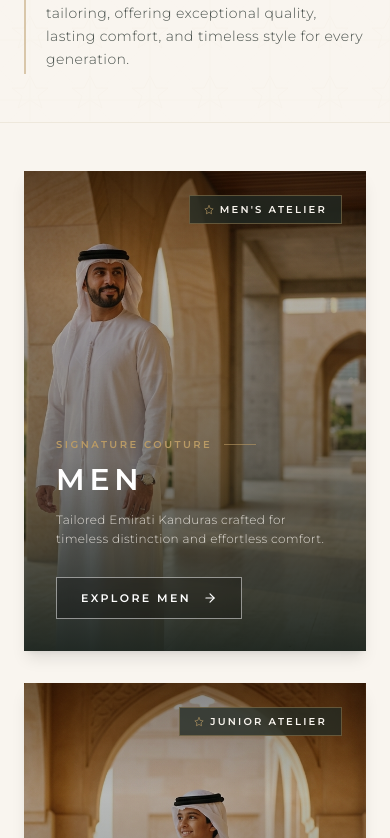
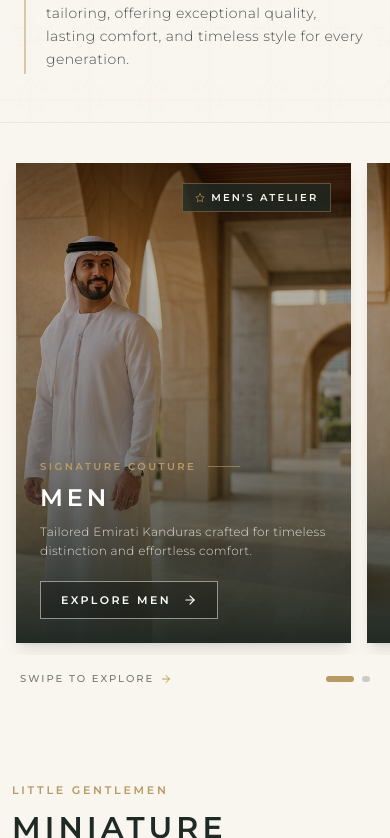
Before and after one commit to elyneluxe-ctrl/elyne, a Next.js app: page / in a window 390 px wide. Shown: the part 1006-1844 px from the top of the page. Built offline with nearby package versions, Linux system fonts and the light colour scheme; no server answers.

Commit message:
feat(collections): display collection cards horizontally with swipe on mobile

```diff
--- a/src/app/globals.css
+++ b/src/app/globals.css
@@ -121,3 +121,12 @@
 ::-webkit-scrollbar-thumb {
   background: #1F2A24;
 }
+
+/* Hide scrollbar for Chrome, Safari, Opera and Firefox */
+.no-scrollbar::-webkit-scrollbar {
+  display: none;
+}
+.no-scrollbar {
+  -ms-overflow-style: none;
+  scrollbar-width: none;
+}
--- a/src/components/CollectionCards.tsx
+++ b/src/components/CollectionCards.tsx
@@ -1,6 +1,6 @@
 "use client";
 
-import React from "react";
+import React, { useState, useRef, useEffect } from "react";
 import Image from "next/image";
 import Link from "next/link";
 import { ArrowRight, ArrowLeft } from "lucide-react";
@@ -11,6 +11,10 @@ import { ArabianStar } from "./ArabianGeometricMotif";
 export default function CollectionCards() {
   const { t, isRtl } = useCart();
   const ArrowIcon = isRtl ? ArrowLeft : ArrowRight;
+
+  const [activeIndex, setActiveIndex] = useState(0);
+  const containerRef = useRef<HTMLDivElement>(null);
+  const cardRefs = useRef<(HTMLDivElement | null)[]>([]);
 
   const collections = [
     {
@@ -37,19 +41,49 @@ export default function CollectionCards() {
     }
   ];
 
+  // Track active slide on mobile horizontal scroll
+  const handleScroll = () => {
+    if (!containerRef.current) return;
+    const { scrollLeft, offsetWidth } = containerRef.current;
+    const cardWidth = offsetWidth * 0.86;
+    const scrollPos = Math.abs(scrollLeft);
+    const index = Math.round(scrollPos / cardWidth);
+    setActiveIndex(Math.min(Math.max(index, 0), collections.length - 1));
+  };
+
+  const scrollToIndex = (index: number) => {
+    const cardEl = cardRefs.current[index];
+    if (cardEl) {
+      cardEl.scrollIntoView({
+        behavior: "smooth",
+        inline: "center",
+        block: "nearest"
+      });
+      setActiveIndex(index);
+    }
+  };
+
   return (
-    <section className="bg-[#F9F5EF] py-12 sm:py-16 lg:py-20 px-6 sm:px-10 lg:px-14">
+    <section className="bg-[#F9F5EF] py-10 sm:py-16 lg:py-20 px-4 sm:px-10 lg:px-14 overflow-hidden">
       <div className="max-w-7xl mx-auto">
-        <div className="grid grid-cols-1 md:grid-cols-2 gap-8 lg:gap-10">
+        {/* Horizontal Swipe on Mobile (<md) | 2-Column Grid on Tablet/Desktop (>=md) */}
+        <div
+          ref={containerRef}
+          onScroll={handleScroll}
+          className="flex md:grid md:grid-cols-2 gap-4 sm:gap-8 lg:gap-10 overflow-x-auto md:overflow-visible snap-x snap-mandatory no-scrollbar pb-3 md:pb-0 -mx-4 px-4 sm:-mx-10 sm:px-10 md:mx-0 md:px-0"
+        >
           {collections.map((item, idx) => (
             <motion.div
               key={item.id}
+              ref={(el) => {
+                cardRefs.current[idx] = el;
+              }}
               initial={{ opacity: 0, y: 30 }}
               whileInView={{ opacity: 1, y: 0 }}
               viewport={{ once: true, margin: "-60px" }}
               transition={{ duration: 0.8, delay: idx * 0.15, ease: [0.16, 1, 0.3, 1] }}
               id={item.id}
-              className="group relative h-[480px] sm:h-[540px] lg:h-[600px] w-full overflow-hidden bg-[#1F2A24] shadow-lg cursor-pointer"
+              className="group relative h-[480px] sm:h-[540px] lg:h-[600px] w-[86vw] sm:w-[80vw] md:w-full shrink-0 snap-center overflow-hidden bg-[#1F2A24] shadow-lg cursor-pointer"
             >
               <Link href={item.href} className="block w-full h-full relative">
                 {/* Editorial Photography Background */}
@@ -58,7 +92,7 @@ export default function CollectionCards() {
                     src={item.image}
                     alt={item.alt}
                     fill
-                    sizes="(max-width: 768px) 100vw, 50vw"
+                    sizes="(max-width: 768px) 86vw, 50vw"
                     priority={idx === 0}
                     className="object-cover object-center transform scale-100 group-hover:scale-[1.04] transition-transform duration-700 ease-out"
                   />
@@ -71,17 +105,17 @@ export default function CollectionCards() {
                 </div>
 
                 {/* Top Corner Badge with Arabian Star */}
-                <div className="absolute top-6 right-6 rtl:right-auto rtl:left-6 z-20">
-                  <span className="inline-flex items-center space-x-1.5 rtl:space-x-reverse px-3.5 py-1.5 bg-[#1F2A24]/75 backdrop-blur-md border border-[#B99A65]/40 text-[#F9F5EF] text-[10px] tracking-[0.22em] uppercase font-semibold">
+                <div className="absolute top-5 sm:top-6 right-5 sm:right-6 rtl:right-auto rtl:left-5 sm:rtl:left-6 z-20">
+                  <span className="inline-flex items-center space-x-1.5 rtl:space-x-reverse px-3 sm:px-3.5 py-1.5 bg-[#1F2A24]/75 backdrop-blur-md border border-[#B99A65]/40 text-[#F9F5EF] text-[10px] tracking-[0.22em] uppercase font-semibold">
                     <ArabianStar className="w-2.5 h-2.5 text-[#B99A65]" />
                     <span>{item.badge}</span>
                   </span>
                 </div>
 
                 {/* Card Editorial Content positioned at bottom */}
-                <div className="absolute inset-x-0 bottom-0 z-20 p-8 sm:p-10 lg:p-12 flex flex-col justify-end text-white text-left rtl:text-right">
+                <div className="absolute inset-x-0 bottom-0 z-20 p-6 sm:p-10 lg:p-12 flex flex-col justify-end text-white text-left rtl:text-right">
                   {/* Eyebrow */}
-                  <div className="flex items-center space-x-3 rtl:space-x-reverse mb-2.5">
+                  <div className="flex items-center space-x-3 rtl:space-x-reverse mb-2 sm:mb-2.5">
                     <span className="text-[10px] sm:text-[11px] font-semibold tracking-[0.25em] uppercase text-[#B99A65]">
                       {item.eyebrow}
                     </span>
@@ -89,18 +123,18 @@ export default function CollectionCards() {
                   </div>
 
                   {/* Title */}
-                  <h3 className="text-3xl sm:text-4xl lg:text-5xl font-semibold tracking-[0.16em] uppercase text-white mb-3">
+                  <h3 className="text-2xl sm:text-4xl lg:text-5xl font-semibold tracking-[0.16em] uppercase text-white mb-2 sm:mb-3">
                     {item.title}
                   </h3>
 
                   {/* Description */}
-                  <p className="text-xs sm:text-sm text-[#F9F5EF]/85 font-light tracking-[0.03em] mb-7 leading-relaxed max-w-md">
+                  <p className="text-xs sm:text-sm text-[#F9F5EF]/85 font-light tracking-[0.03em] mb-5 sm:mb-7 leading-relaxed max-w-md line-clamp-2 sm:line-clamp-none">
                     {item.description}
                   </p>
 
                   {/* Luxury CTA Button */}
                   <div>
-                    <span className="inline-flex items-center space-x-3 rtl:space-x-reverse px-6 sm:px-7 py-3 border border-white/50 bg-black/25 backdrop-blur-sm text-white text-[11px] sm:text-xs font-semibold tracking-[0.22em] uppercase group-hover:border-[#B99A65] group-hover:bg-[#B99A65] group-hover:text-[#1F2A24] transition-all duration-300">
+                    <span className="inline-flex items-center space-x-3 rtl:space-x-reverse px-5 sm:px-7 py-2.5 sm:py-3 border border-white/50 bg-black/25 backdrop-blur-sm text-white text-[11px] sm:text-xs font-semibold tracking-[0.22em] uppercase group-hover:border-[#B99A65] group-hover:bg-[#B99A65] group-hover:text-[#1F2A24] transition-all duration-300">
                       <span>{item.cta}</span>
                       <ArrowIcon className="w-3.5 h-3.5 transform group-hover:translate-x-1.5 rtl:group-hover:-translate-x-1.5 transition-transform duration-300" />
                     </span>
@@ -110,6 +144,31 @@ export default function CollectionCards() {
             </motion.div>
           ))}
         </div>
+
+        {/* Mobile Navigation Indicators & Swipe Cue (<md) */}
+        <div className="flex md:hidden items-center justify-between mt-4 px-1">
+          {/* Subtle Swipe Cue */}
+          <div className="flex items-center space-x-1.5 rtl:space-x-reverse text-[10px] tracking-[0.2em] uppercase font-medium text-[#1F2A24]/60">
+            <span>{isRtl ? "اسحب للاستكشاف" : "Swipe to explore"}</span>
+            <ArrowIcon className="w-3 h-3 text-[#B99A65]" />
+          </div>
+
+          {/* Luxury Dots / Segment indicators */}
+          <div className="flex items-center space-x-2 rtl:space-x-reverse">
+            {collections.map((item, idx) => (
+              <button
+                key={item.id}
+                onClick={() => scrollToIndex(idx)}
+                aria-label={`Go to ${item.title}`}
+                className={`transition-all duration-300 rounded-full h-1.5 ${
+                  activeIndex === idx
+                    ? "w-7 bg-[#B99A65]"
+                    : "w-2 bg-[#1F2A24]/20 hover:bg-[#1F2A24]/40"
+                }`}
+              />
+            ))}
+          </div>
+        </div>
       </div>
     </section>
   );
```
